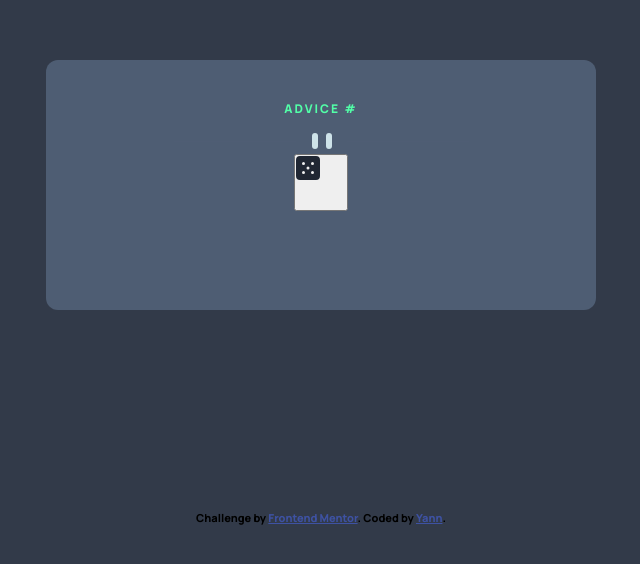
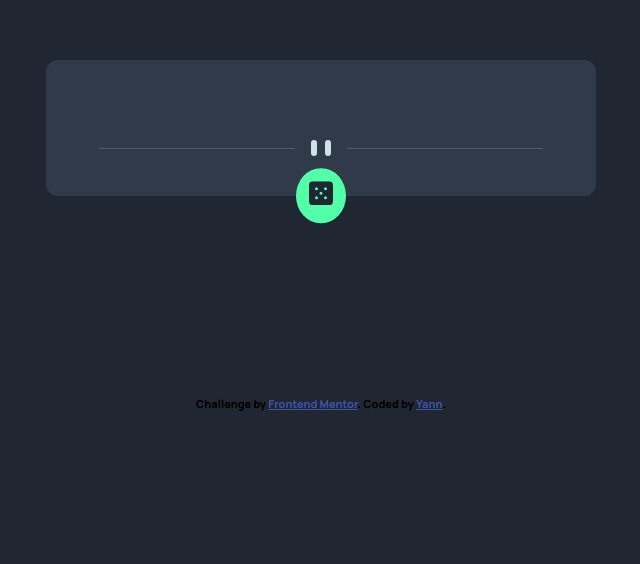
Before and after one commit to kholeur9/advice-generator-app, a plain HTML site: page index.html in a window 1280 px wide. Shown: the part 140-704 px from the top of the page, without its empty margins (319-959 px from the left). Drawn offline with Linux system fonts and the light colour scheme; no server answers.

Commit message:
Deuxième version advice generator app

```diff
--- a/index.html
+++ b/index.html
@@ -16,42 +16,22 @@
     <title>Frontend Mentor | Advice generator app</title>
 
     <!-- Feel free to remove these styles or customise in your own stylesheet 👍 -->
-    <style>
-      .attribution {
-        font-size: 11px;
-        text-align: center;
-      }
-      .attribution a {
-        color: hsl(228, 45%, 44%);
-      }
-    </style>
   </head>
   <body>
     <div class="box">
-      <p class="quote-id">Advice #</p>
+      <p class="quote-id"></p>
 
       <p class="quote"></p>
 
-      <p class="ligne">
-        <svg width="295" height="16" xmlns="http://www.w3.org/2000/svg">
-          <g fill="none" fill-rule="evenodd">
-            <path fill="#4F5D74" d="M0 8h122v1H0zM173 8h122v1H173z" />
-            <g transform="translate(138)" fill="#CEE3E9">
-              <rect width="6" height="16" rx="3" />
-              <rect x="14" width="6" height="16" rx="3" />
-            </g>
-          </g>
-        </svg>
-      </p>
+      <img
+        class="divider-desk"
+        src="./images/pattern-divider-desktop.svg"
+        alt=""
+      />
 
-      <button class="click" type="button" >
-        <svg class="svg-click" width="50" height="50" xmlns="http://www.w3.org/2000/svg">
-          <path
-            d="M20 0H4a4.005 4.005 0 0 0-4 4v16a4.005 4.005 0 0 0 4 4h16a4.005 4.005 0 0 0 4-4V4a4.005 4.005 0 0 0-4-4ZM7.5 18a1.5 1.5 0 1 1 0-3 1.5 1.5 0 0 1 0 3Zm0-9a1.5 1.5 0 1 1 0-3 1.5 1.5 0 0 1 0 3Zm4.5 4.5a1.5 1.5 0 1 1 0-3 1.5 1.5 0 0 1 0 3Zm4.5 4.5a1.5 1.5 0 1 1 0-3 1.5 1.5 0 0 1 0 3Zm0-9a1.5 1.5 0 1 1 0-3 1.5 1.5 0 0 1 0 3Z"
-            fill="#202733"
-          />
-        </svg>
-      </button>
+      <div class="btn-change">
+        <img class="dice" src="./images/icon-dice.svg" alt="" />
+      </div>
     </div>
 
     <div class="attribution">
--- a/script.js
+++ b/script.js
@@ -1,4 +1,4 @@
-const changeQuote = document.querySelector('.click');
+const changeQuote = document.querySelector('.dice');
 
 function afficheQuote() {
     const iD = document.querySelector('.quote-id');
@@ -9,15 +9,14 @@ function afficheQuote() {
         return (response.json())
     })
     .then((data) => {
-        console.log(data);
-
         const idAdvice = data.slip;
         const advice = data.slip;
 
-        iD.textContent = `Advice # ${idAdvice.id}`;
-        quote.textContent = `" ${advice.advice} "`;
+        iD.textContent = `Advice # ${ idAdvice.id }`;
+        quote.textContent = `" ${ advice.advice } "`;
     });
 };
+
 afficheQuote();
 
 changeQuote.addEventListener('click', afficheQuote);
--- a/styles.css
+++ b/styles.css
@@ -3,8 +3,8 @@
 :root {
   --Light-Cyan: hsl(193, 38%, 86%);
   --Neon-Green: hsl(150, 100%, 66%);
-  --Grayish-Blue: hsl(217, 19%, 38%);
-  --Dark-Grayish-Blue: hsl(217, 19%, 24%);
+  --Grayish-Blue: #313a49;
+  --Dark-Grayish-Blue: #202632;
 }
 
 * {
@@ -21,9 +21,10 @@ body {
 .box {
   position: relative;
   margin: 200px auto;
-  justify-content: space-between;
   width: 550px;
-  height: 250px;
+  display: flex;
+  flex-direction: column;
+  align-items: center;
   background-color: var(--Grayish-Blue);
   border-radius: 12px;
   padding: 40px;
@@ -31,8 +32,8 @@ body {
 }
 
 .quote-id {
-  margin-bottom: 10px;
-  font-size: 12px;
+  margin-bottom: 20px;
+  font-size: 11px;
   letter-spacing: 2px;
   color: var(--Neon-Green);
   font-weight: 100;
@@ -44,6 +45,28 @@ body {
   color: var(--Light-Cyan);
 }
 
-.ligne {
-  margin-top: 15px;
+.divider-desk {
+  margin-top: 20px;
 }
+
+.btn-change {
+  position: absolute;
+  bottom: 0;
+  transform: translateY(50%);
+  padding: 0.8rem;
+  border-radius: 50%;
+  background-color: var(--Neon-Green);
+  cursor: pointer;
+}
+.btn-change:hover {
+  box-shadow: 0 0 8px hsla(150, 100%, 66%, 0.75);
+  transition: 0.3s ease-in-out;
+}
+
+.attribution {
+  font-size: 11px;
+  text-align: center;
+}
+.attribution a {
+  color: hsl(228, 45%, 44%);
+}
```
